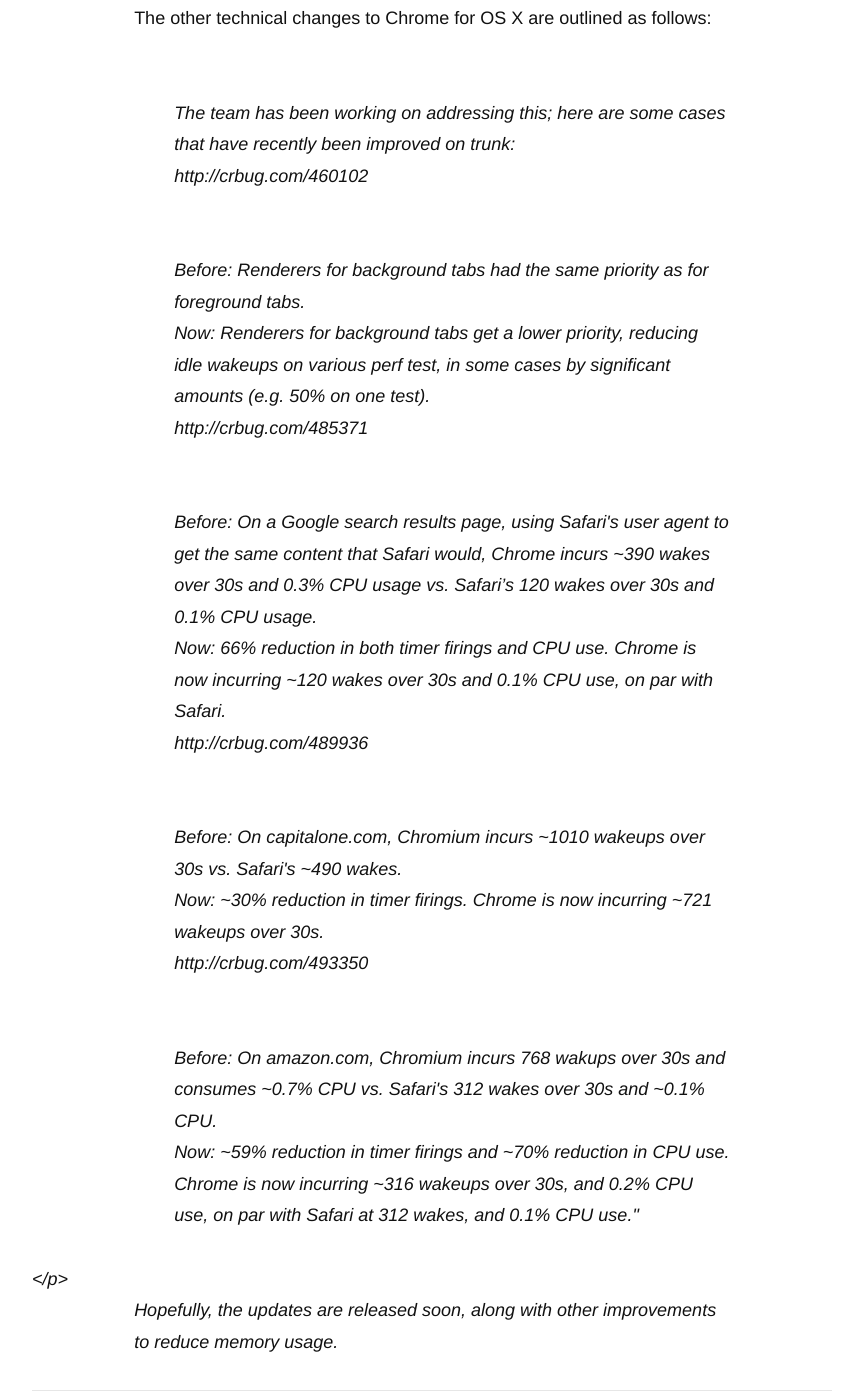
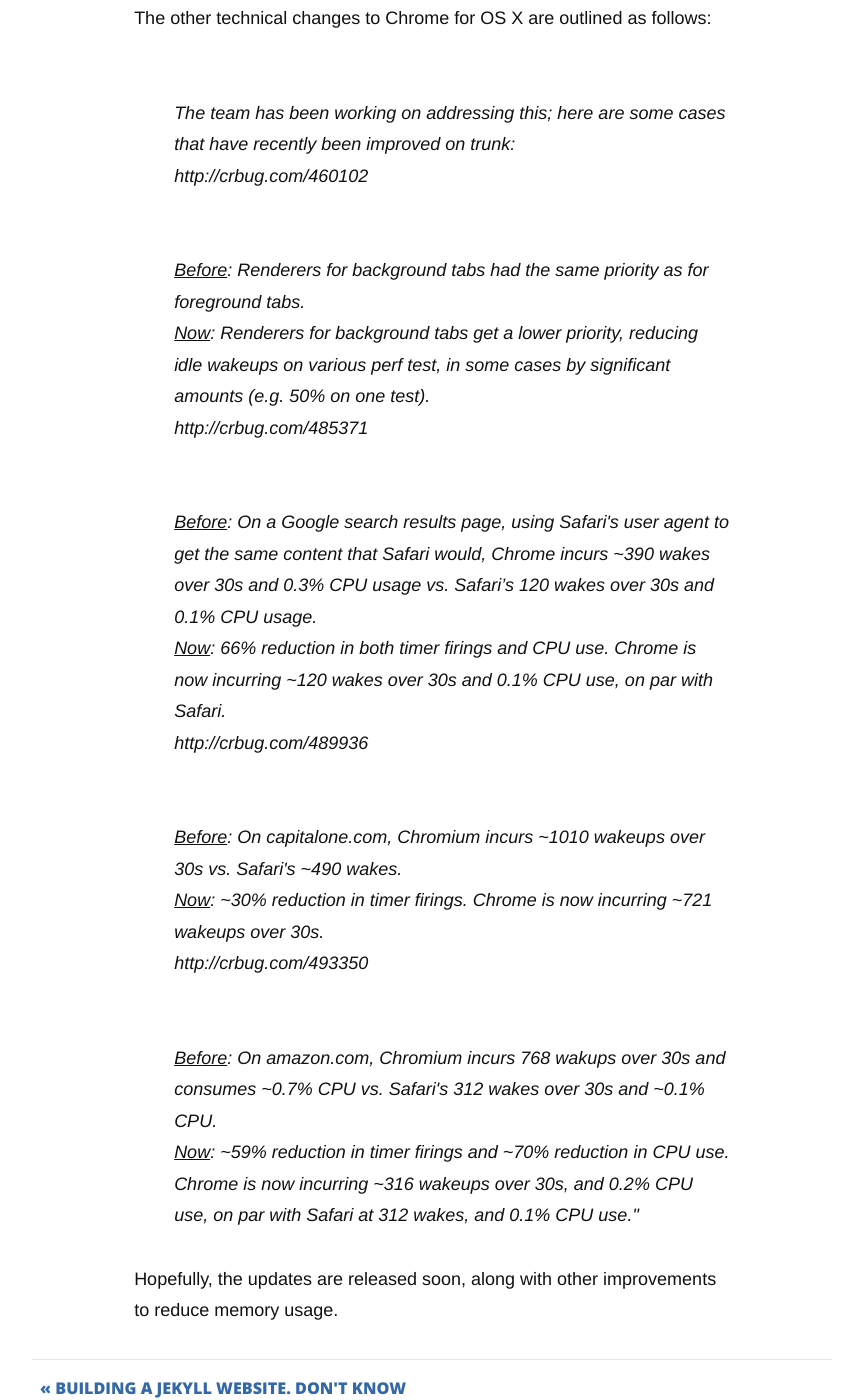
Before and after one commit to teksavant/teksavant.github.io, a Jekyll site: the page built from _posts/2015-06-15-chrome-improved-mac-osx.markdown, in a window 1280 px wide and 1400 px high, scrolled down 1871 px. Shown: the whole window, without its empty margins (208-1071 px from the left). Built offline with Jekyll 4.4.1, drawn with Linux system fonts in a browser that asks for light colours; nearby versions of some CDN libraries; Markdown is read by kramdown in place of the engine named in the settings; comment, search, counter and statistics services are not loaded; some of the changed lines change nothing that is shown.

Commit message:
chrome for mac osx improved coming soon

```diff
--- a/_posts/2015-06-15-chrome-improved-mac-osx.markdown
+++ b/_posts/2015-06-15-chrome-improved-mac-osx.markdown
@@ -25,32 +25,32 @@
 <li>
 <br>
 <br>
-Before: Renderers for background tabs had the same priority as for foreground tabs. <br>
-Now: Renderers for background tabs get a lower priority, reducing idle wakeups on various perf test, in some cases by significant amounts (e.g. 50% on one test).
+<u>Before</u>: Renderers for background tabs had the same priority as for foreground tabs. <br>
+<u>Now</u>: Renderers for background tabs get a lower priority, reducing idle wakeups on various perf test, in some cases by significant amounts (e.g. 50% on one test).
 <br>
 http://crbug.com/485371
 </li>
 <li>
 <br>
 <br>
-Before: On a Google search results page, using Safari's user agent to get the same content that Safari would, Chrome incurs ~390 wakes over 30s and 0.3% CPU usage vs. Safari’s 120 wakes over 30s and 0.1% CPU usage. <br>
-Now: 66% reduction in both timer firings and CPU use. Chrome is now incurring ~120 wakes over 30s and 0.1% CPU use, on par with Safari.
+<u>Before</u>: On a Google search results page, using Safari's user agent to get the same content that Safari would, Chrome incurs ~390 wakes over 30s and 0.3% CPU usage vs. Safari’s 120 wakes over 30s and 0.1% CPU usage. <br>
+<u>Now</u>: 66% reduction in both timer firings and CPU use. Chrome is now incurring ~120 wakes over 30s and 0.1% CPU use, on par with Safari.
 <br>
 http://crbug.com/489936
 </li>
 <li>
 <br><br>
-Before: On capitalone.com, Chromium incurs ~1010 wakeups over 30s vs. Safari's ~490 wakes. <br>
-Now: ~30% reduction in timer firings. Chrome is now incurring ~721 wakeups over 30s.
+<u>Before</u>: On capitalone.com, Chromium incurs ~1010 wakeups over 30s vs. Safari's ~490 wakes. <br>
+<u>Now</u>: ~30% reduction in timer firings. Chrome is now incurring ~721 wakeups over 30s.
 <br>
 http://crbug.com/493350
 </li>
 <li>
 <br><br>
-Before: On amazon.com, Chromium incurs 768 wakups over 30s and consumes ~0.7% CPU vs. Safari's 312 wakes over 30s and ~0.1% CPU. <br>
-Now: ~59% reduction in timer firings and ~70% reduction in CPU use. Chrome is now incurring ~316 wakeups over 30s, and 0.2% CPU use, on par with Safari at 312 wakes, and 0.1% CPU use."<br>
+<u>Before</u>: On amazon.com, Chromium incurs 768 wakups over 30s and consumes ~0.7% CPU vs. Safari's 312 wakes over 30s and ~0.1% CPU. <br>
+<u>Now</u>: ~59% reduction in timer firings and ~70% reduction in CPU use. Chrome is now incurring ~316 wakeups over 30s, and 0.2% CPU use, on par with Safari at 312 wakes, and 0.1% CPU use."<br>
 </li>
 </ul>
-<i></p>
+</i></p>
 
 <p>Hopefully, the updates are released soon, along with other improvements to reduce memory usage.</p>
```
